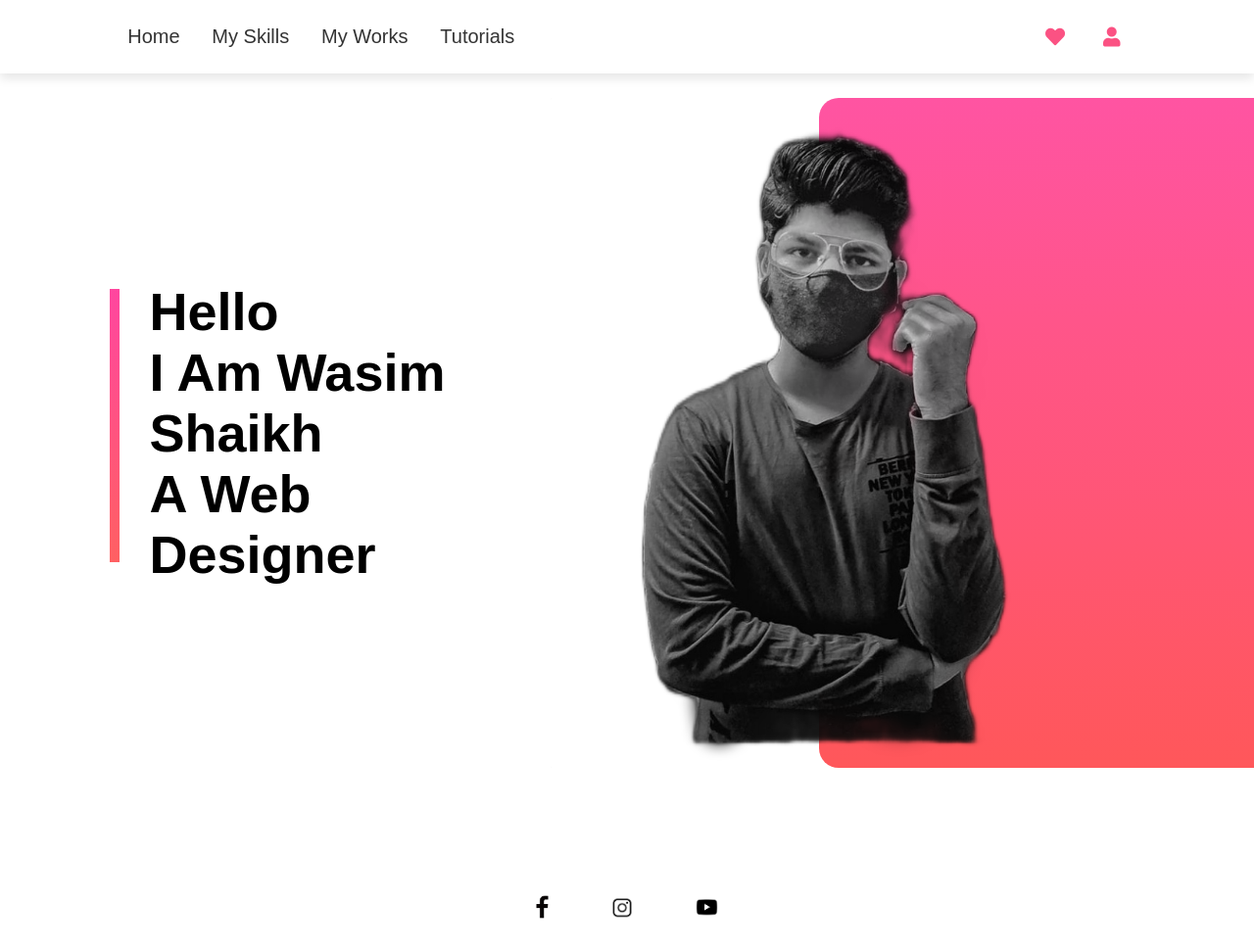
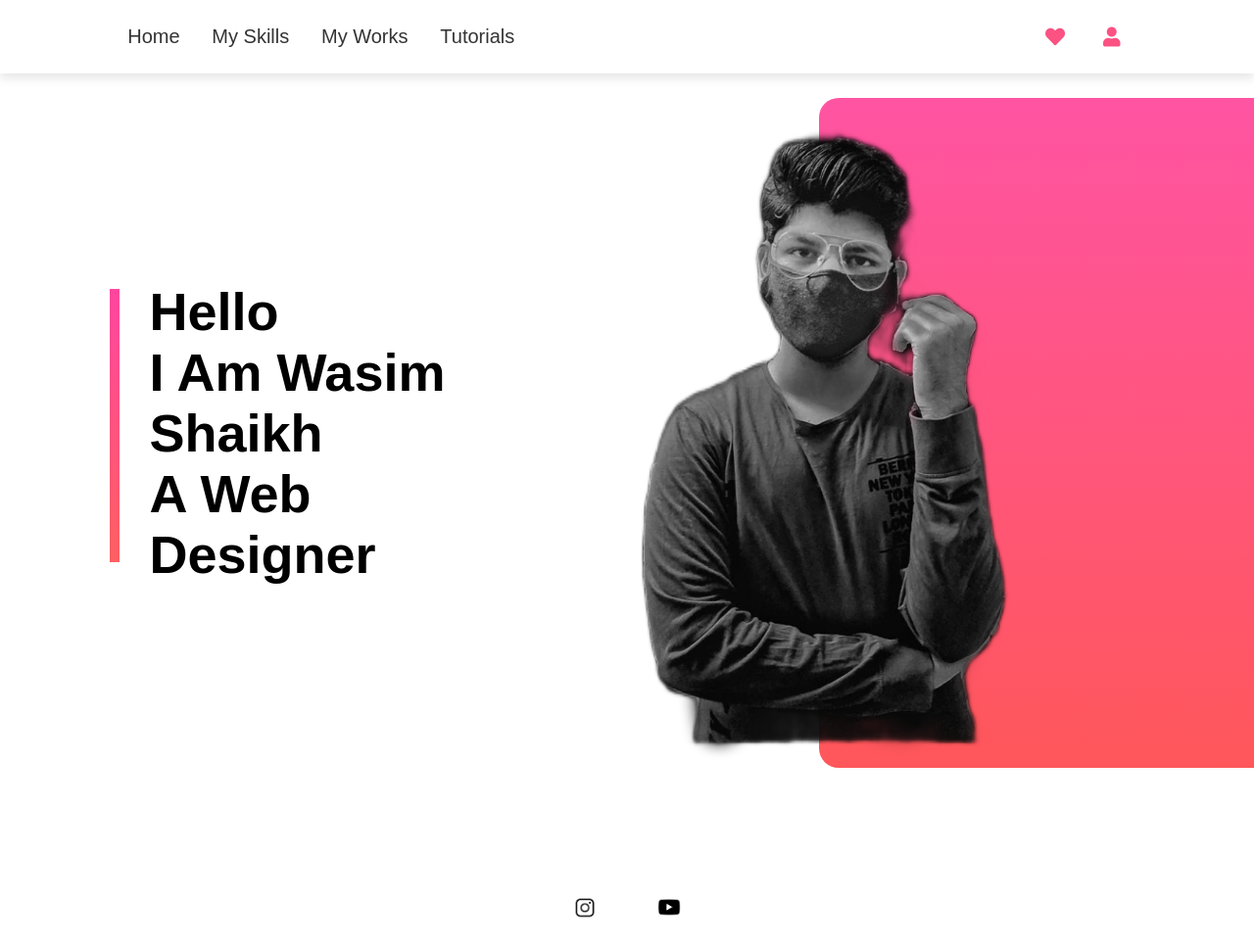
Before and after one commit to pkaustubh401/FrontEnd-Friendly, a plain HTML site: page index.html in a window 1280 px wide. Shown: the whole page at 98% size. Drawn offline with Linux system fonts and the light colour scheme.

Commit message:
some chages

```diff
--- a/index.html
+++ b/index.html
@@ -101,7 +101,8 @@
 
           <div>
             <div class="social-links">
-                <img src="images/fb icon.png">
+                <a href="https://github.com/Beaineboy" target="_blank"
+                <img src="images/github icon.png">
             <a href="https://www.instagram.com/beanie_boy_live/" target="blank">
                 <img src="images/insta icon.png"></a>
                 <a href="https://www.youtube.com/channel/UC-v_ecEmdB1i5OOJ0xgMPZw" target="blank">
```
Also changed, not shown: images/github icon.png (added).
